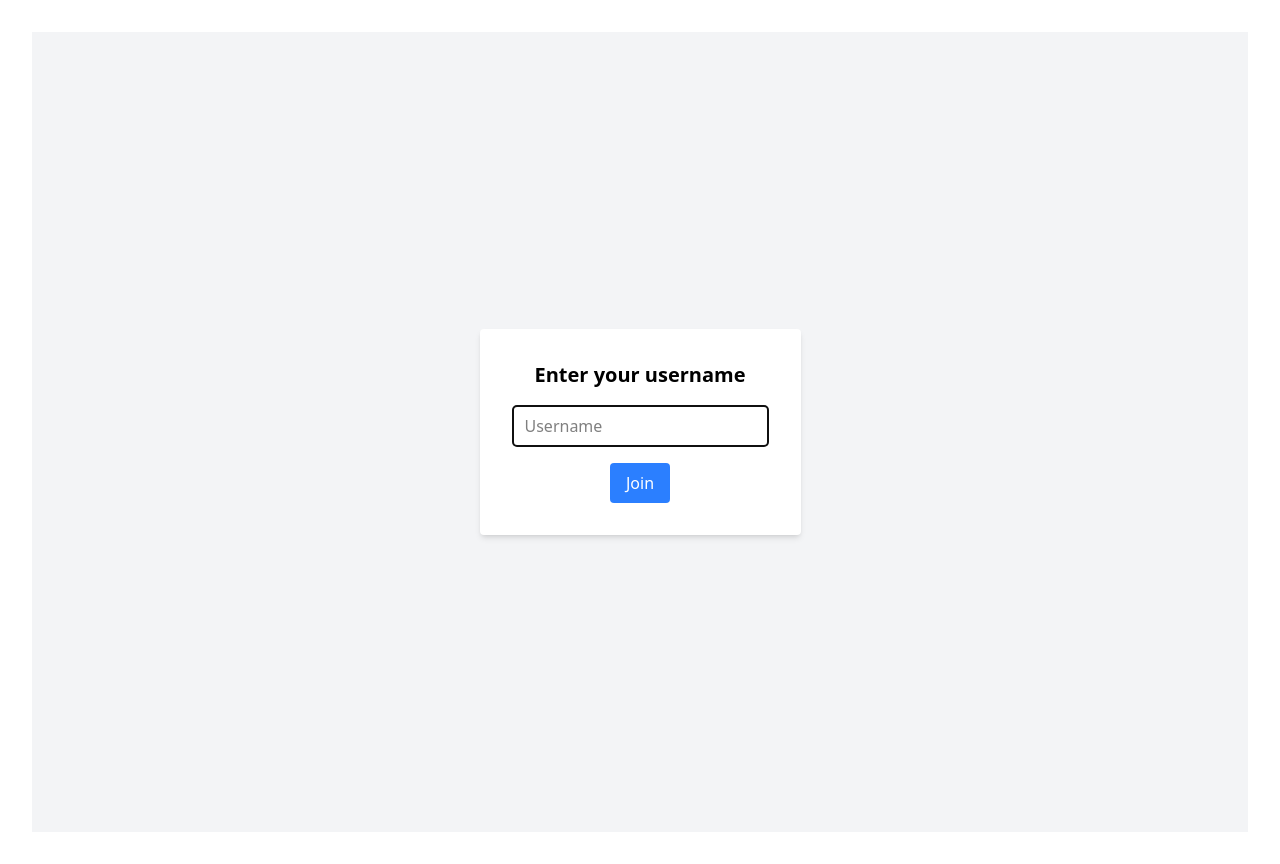
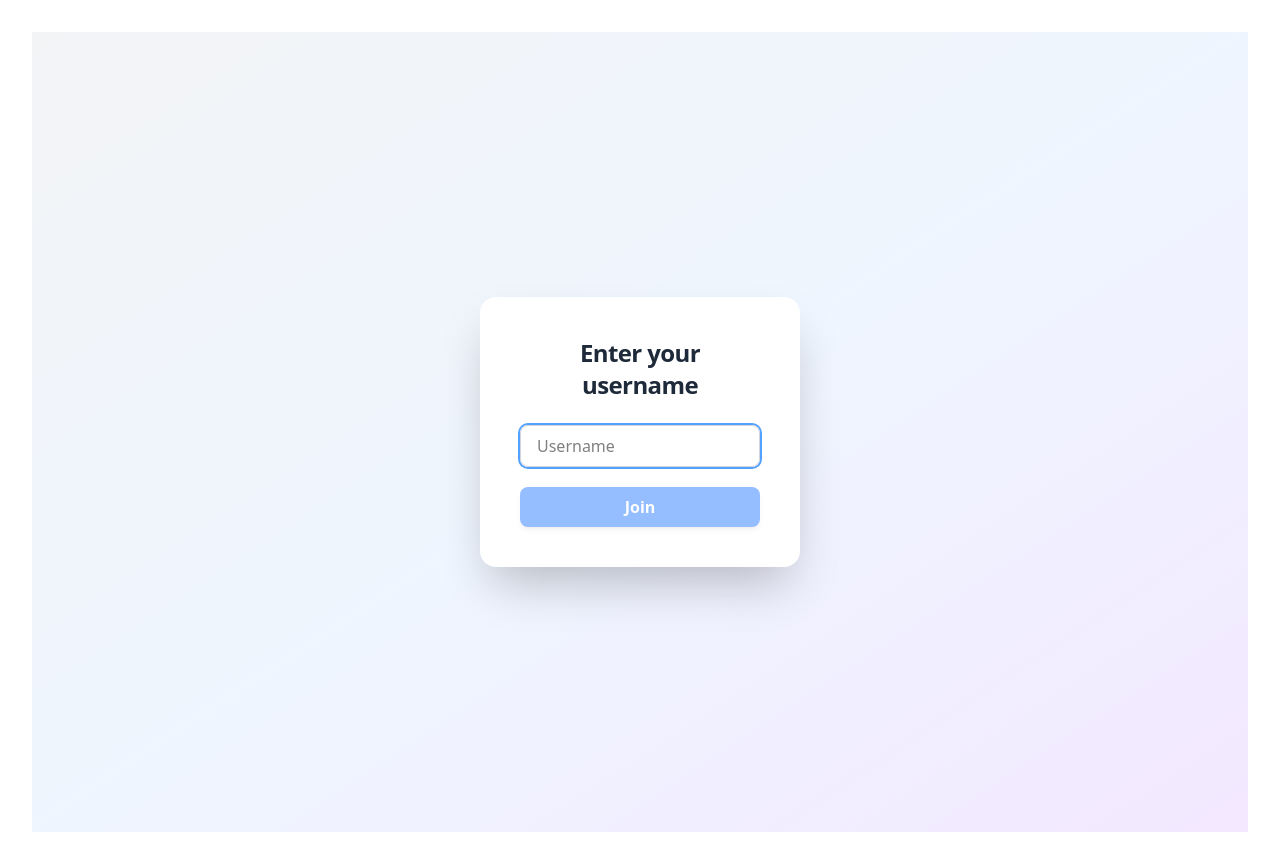
Before and after one commit to Ayush909/crdt-collab, a React (Vite) app: page / in a window 1280 px wide. Built offline with nearby package versions, Linux system fonts and the light colour scheme; what y-webrtc would draw is missing.

Commit message:
some styling for username page

```diff
--- a/src/App.jsx
+++ b/src/App.jsx
@@ -26,23 +26,25 @@ function App() {
 
   if (!username) {
     return (
-      <div className="flex flex-col items-center justify-center h-screen bg-gray-100">
-        <div className="bg-white p-8 rounded shadow-md flex flex-col items-center">
-          <h2 className="text-xl font-bold mb-4">Enter your username</h2>
+      <div className="flex flex-col items-center justify-center h-screen bg-gradient-to-br from-gray-100 via-blue-50 to-purple-100">
+        <div className="bg-white p-10 rounded-2xl shadow-2xl flex flex-col items-center min-w-[320px] w-full max-w-xs">
+          <h2 className="text-2xl font-extrabold mb-6 text-gray-800 tracking-tight">Enter your username</h2>
           <input
-            className="border px-3 py-2 rounded mb-4"
+            className="border border-gray-300 px-4 py-2 rounded-lg mb-5 w-full focus:outline-none focus:ring-2 focus:ring-blue-400 transition-all text-base"
             type="text"
             value={input}
             onChange={e => setInput(e.target.value)}
             placeholder="Username"
             maxLength={20}
             autoFocus
+            onKeyDown={e => { if (e.key === 'Enter' && input.trim()) setUsername(input.trim()); }}
           />
           <button
-            className="bg-blue-500 text-white px-4 py-2 rounded"
+            className="bg-blue-500 hover:bg-blue-600 transition-colors text-white px-6 py-2 rounded-lg font-semibold shadow-md w-full disabled:opacity-50 disabled:cursor-not-allowed"
             onClick={() => {
               if (input.trim()) setUsername(input.trim());
             }}
+            disabled={!input.trim()}
           >
             Join
           </button>
```
